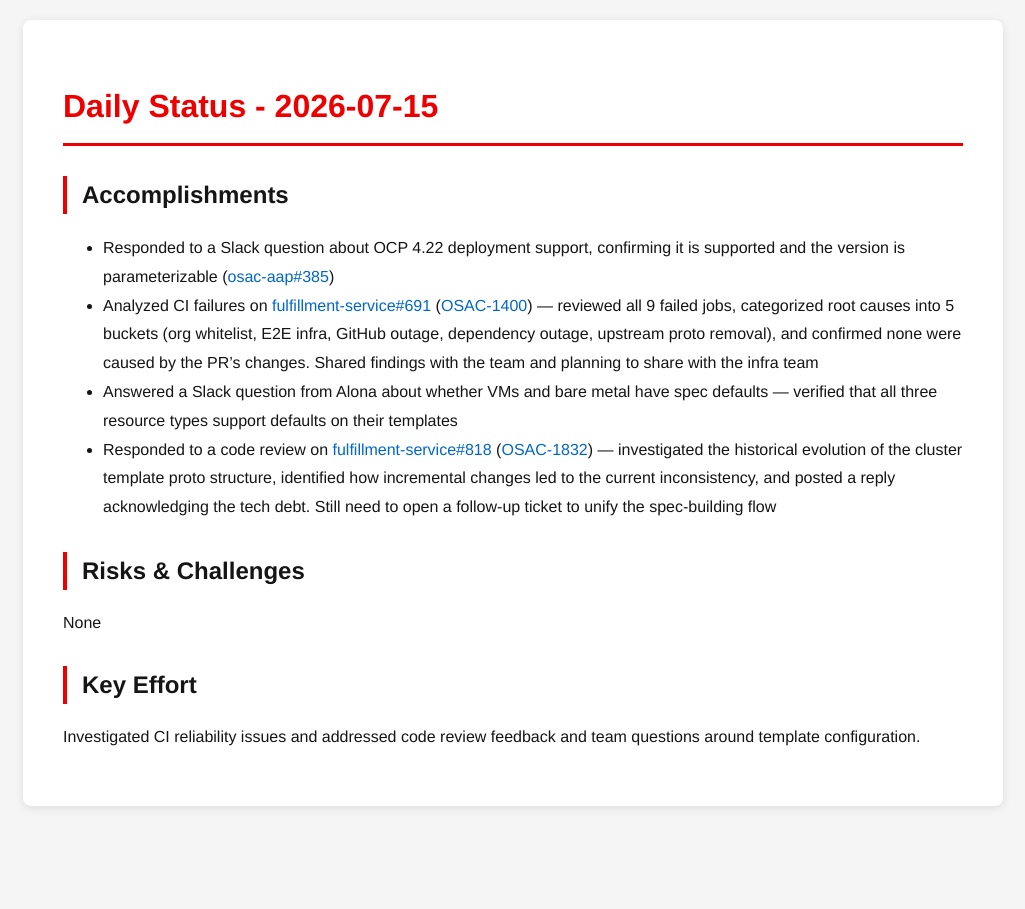
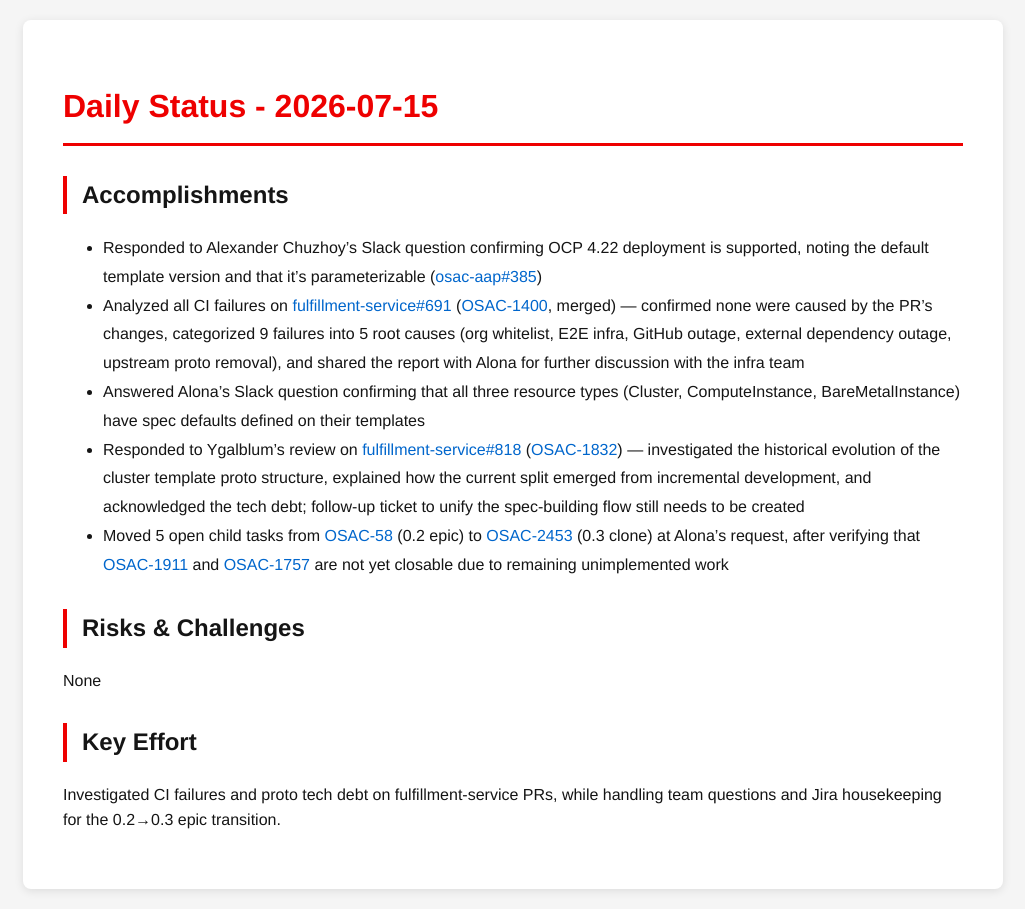
Before and after one commit to tzvatot/daily-status, a Jekyll site: the page built from 2026-07-15.md, in a window 1280 px wide. Shown: the whole page, without its empty margins (127-1152 px from the left). Built offline with Jekyll 4.4.1, drawn with Linux system fonts in a browser that asks for light colours.

Commit message:
Daily status update - 2026-07-15

```diff
--- a/2026-07-15.md
+++ b/2026-07-15.md
@@ -7,13 +7,14 @@ date: 2026-07-15
 # Daily Status - 2026-07-15
 
 ## Accomplishments
-- Responded to a Slack question about OCP 4.22 deployment support, confirming it is supported and the version is parameterizable ([osac-aap#385](https://github.com/osac-project/osac-aap/pull/385))
-- Analyzed CI failures on [fulfillment-service#691](https://github.com/osac-project/fulfillment-service/pull/691) ([OSAC-1400](https://redhat.atlassian.net/browse/OSAC-1400)) — reviewed all 9 failed jobs, categorized root causes into 5 buckets (org whitelist, E2E infra, GitHub outage, dependency outage, upstream proto removal), and confirmed none were caused by the PR's changes. Shared findings with the team and planning to share with the infra team
-- Answered a Slack question from Alona about whether VMs and bare metal have spec defaults — verified that all three resource types support defaults on their templates
-- Responded to a code review on [fulfillment-service#818](https://github.com/osac-project/fulfillment-service/pull/818) ([OSAC-1832](https://redhat.atlassian.net/browse/OSAC-1832)) — investigated the historical evolution of the cluster template proto structure, identified how incremental changes led to the current inconsistency, and posted a reply acknowledging the tech debt. Still need to open a follow-up ticket to unify the spec-building flow
+- Responded to Alexander Chuzhoy's Slack question confirming OCP 4.22 deployment is supported, noting the default template version and that it's parameterizable ([osac-aap#385](https://github.com/osac-project/osac-aap/pull/385))
+- Analyzed all CI failures on [fulfillment-service#691](https://github.com/osac-project/fulfillment-service/pull/691) ([OSAC-1400](https://redhat.atlassian.net/browse/OSAC-1400), merged) — confirmed none were caused by the PR's changes, categorized 9 failures into 5 root causes (org whitelist, E2E infra, GitHub outage, external dependency outage, upstream proto removal), and shared the report with Alona for further discussion with the infra team
+- Answered Alona's Slack question confirming that all three resource types (Cluster, ComputeInstance, BareMetalInstance) have spec defaults defined on their templates
+- Responded to Ygalblum's review on [fulfillment-service#818](https://github.com/osac-project/fulfillment-service/pull/818) ([OSAC-1832](https://redhat.atlassian.net/browse/OSAC-1832)) — investigated the historical evolution of the cluster template proto structure, explained how the current split emerged from incremental development, and acknowledged the tech debt; follow-up ticket to unify the spec-building flow still needs to be created
+- Moved 5 open child tasks from [OSAC-58](https://redhat.atlassian.net/browse/OSAC-58) (0.2 epic) to [OSAC-2453](https://redhat.atlassian.net/browse/OSAC-2453) (0.3 clone) at Alona's request, after verifying that [OSAC-1911](https://redhat.atlassian.net/browse/OSAC-1911) and [OSAC-1757](https://redhat.atlassian.net/browse/OSAC-1757) are not yet closable due to remaining unimplemented work
 
 ## Risks & Challenges
 None
 
 ## Key Effort
-Investigated CI reliability issues and addressed code review feedback and team questions around template configuration.
+Investigated CI failures and proto tech debt on fulfillment-service PRs, while handling team questions and Jira housekeeping for the 0.2→0.3 epic transition.
```
